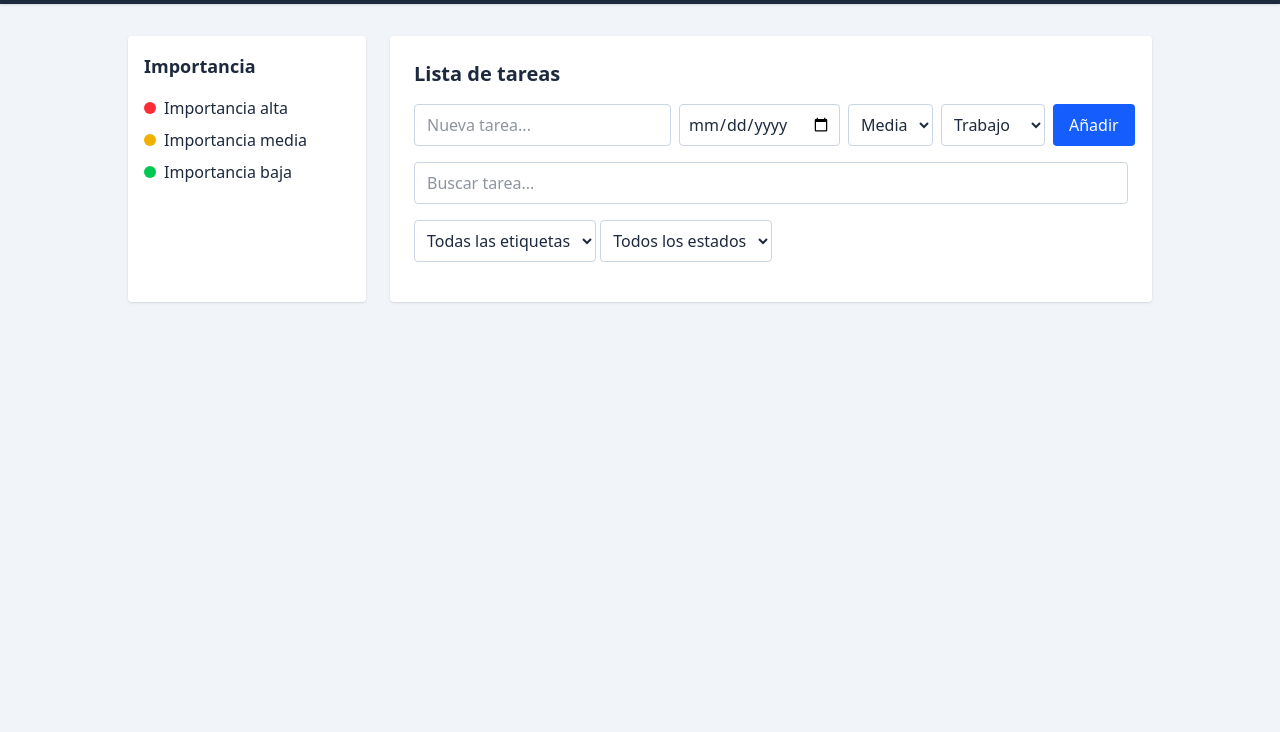
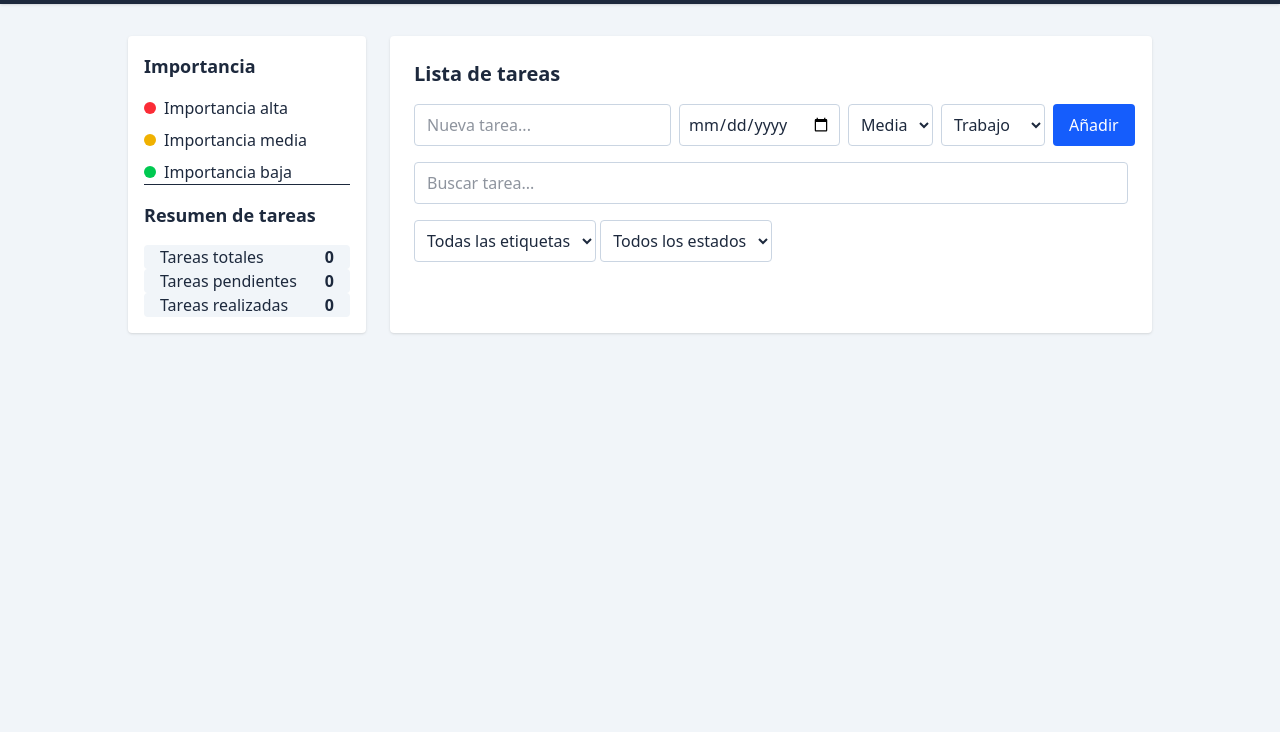
Before and after one commit to 00MiguelMM/taskflow-project, a website: page index.html in a window 1280 px wide. Shown: the part 68-800 px from the top of the page. Drawn offline with Linux system fonts and the light colour scheme.

Commit message:
Cambio icono modo oscuro y nuevo bloque de resumen de tareas

```diff
--- a/index.html
+++ b/index.html
@@ -15,7 +15,7 @@
 
     <button id="theme-toggle"
       class="px-4 py-2 rounded bg-blue-600 text-white hover:bg-blue-700 transition">
-      Cambiar tema
+      🌙
     </button>
 
   </div>
@@ -40,6 +40,36 @@
       <span class="w-3 h-3 rounded-full bg-green-500"></span>
       <span>Importancia baja</span>
     </div>
+     <hr class="border-slate-200 dark:border-slate-700 mb-4">
+
+  <h2 class="text-lg font-semibold mb-4">Resumen de tareas</h2>
+
+  <div class="space-y-3">
+    <button
+      class="summary-btn w-full flex justify-between items-center bg-slate-100 dark:bg-slate-700 px-4 py-3 rounded hover:bg-slate-200 dark:hover:bg-slate-600 transition"
+      data-filter="all"
+    >
+      <span>Tareas totales</span>
+      <strong id="total-tasks">0</strong>
+    </button>
+
+    <button
+      class="summary-btn w-full flex justify-between items-center bg-slate-100 dark:bg-slate-700 px-4 py-3 rounded hover:bg-slate-200 dark:hover:bg-slate-600 transition"
+      data-filter="pending"
+    >
+      <span>Tareas pendientes</span>
+      <strong id="pending-tasks">0</strong>
+    </button>
+
+    <button
+      class="summary-btn w-full flex justify-between items-center bg-slate-100 dark:bg-slate-700 px-4 py-3 rounded hover:bg-slate-200 dark:hover:bg-slate-600 transition"
+      data-filter="completed"
+    >
+      <span>Tareas realizadas</span>
+      <strong id="completed-tasks">0</strong>
+    </button>
+  </div>
+</aside>
   </aside>
 
   <section class="col-span-3 bg-white dark:bg-slate-800 p-6 rounded shadow">
```
